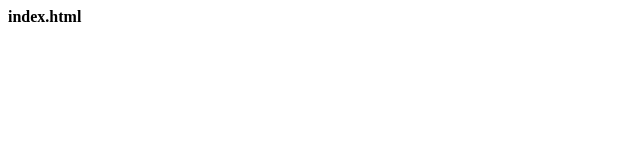
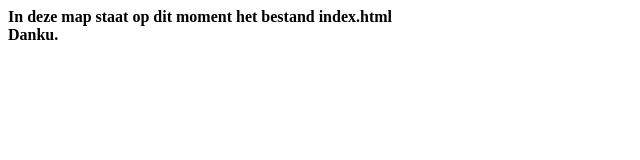
Before and after one commit to printplaatreparatie/git1, a plain HTML site: page index.html in a window 1280 px wide. Shown: the whole page, without its empty margins (0-640 px from the left). Drawn offline with Linux system fonts and the light colour scheme.

Commit message:
Nutteloze tekst toegevoegd, danku

```diff
--- a/index.html
+++ b/index.html
@@ -5,7 +5,9 @@
 	</HEAD>
 	<BODY>
 
-		<b>	index.html	</b>
+		<b>In deze map staat op dit moment het bestand index.html
+			<br>
+		Danku.	</b>
 
 
 	</BODY>
```
